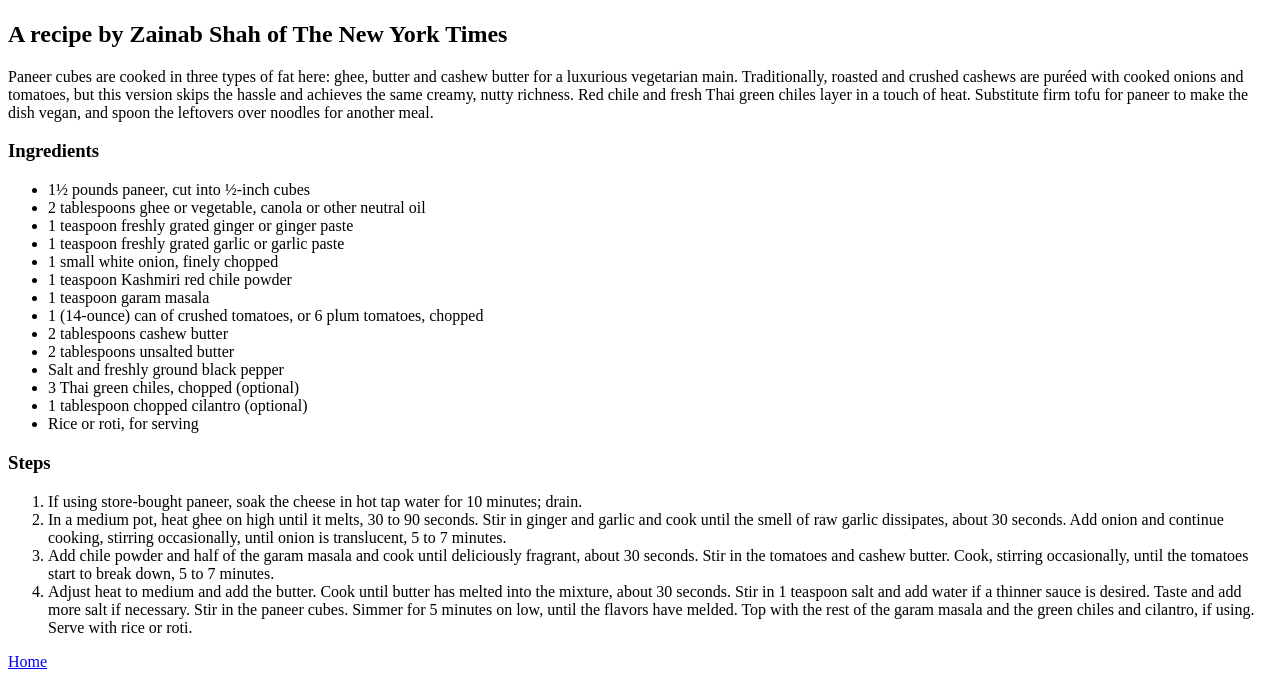
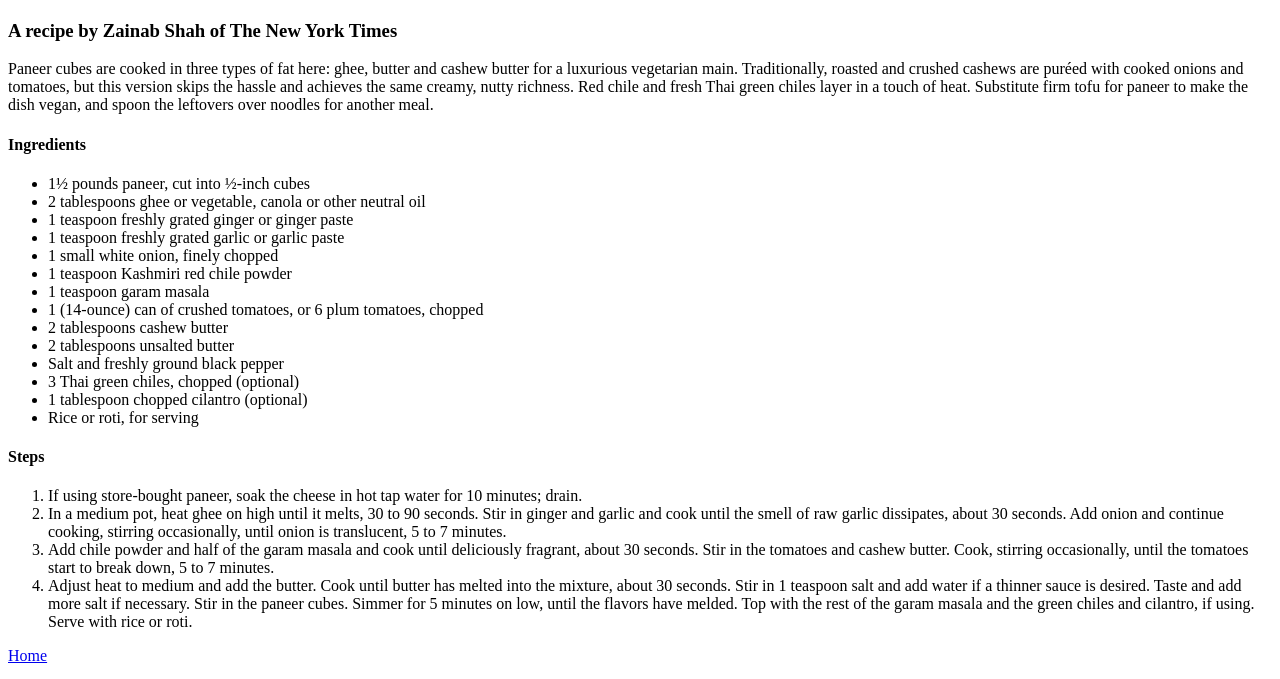
Before and after one commit to dimasjp/odin-recipes-2, a plain HTML site: page recipes/butter-paneer.html in a window 1280 px wide. Shown: the part 383-1062 px from the top of the page. Drawn offline with Linux system fonts and the light colour scheme.

Commit message:
Fix tags and add list to nav links

```diff
--- a/recipes/butter-paneer.html
+++ b/recipes/butter-paneer.html
@@ -8,10 +8,10 @@
 <body>
     <h1>Chicken Breasts with Lemon</h1>
     <img src="https://static01.nyt.com/images/2024/10/17/multimedia/ZS-Paneer-Butter-Masalarex-fjbq/ZS-Paneer-Butter-Masalarex-fjbq-master768.jpg?quality=75&auto=webp" alt="A dish of Butter Paneer with lemon">
-    <h2>A recipe by Zainab Shah of The New York Times</h2>
+    <h3>A recipe by Zainab Shah of The New York Times</h3>
     <p>Paneer cubes are cooked in three types of fat here: ghee, butter and cashew butter for a luxurious vegetarian main. Traditionally, roasted and crushed cashews are puréed with cooked onions and tomatoes, but this version skips the hassle and achieves the same creamy, nutty richness. Red chile and fresh Thai green chiles layer in a touch of heat. Substitute firm tofu for paneer to make the dish vegan, and spoon the leftovers over noodles for another meal.</p>
 
-    <h3>Ingredients</h3>
+    <h4>Ingredients</h4>
     <ul>
         <li>1½ pounds paneer, cut into ½-inch cubes</li>
         <li>2 tablespoons ghee or vegetable, canola or other neutral oil</li>
@@ -29,7 +29,7 @@
         <li>Rice or roti, for serving</li>
     </ul>
 
-    <h3>Steps</h3>
+    <h4>Steps</h4>
     <ol>
         <li>If using store-bought paneer, soak the cheese in hot tap water for 10 minutes; drain.</li>
         <li>In a medium pot, heat ghee on high until it melts, 30 to 90 seconds. Stir in ginger and garlic and cook until the smell of raw garlic dissipates, about 30 seconds. Add onion and continue cooking, stirring occasionally, until onion is translucent, 5 to 7 minutes.</li>
```
Also changed, not shown: index.html (+5 -2 lines), recipes/chicken-breasts-with-lemon.html (+3 -3 lines).
